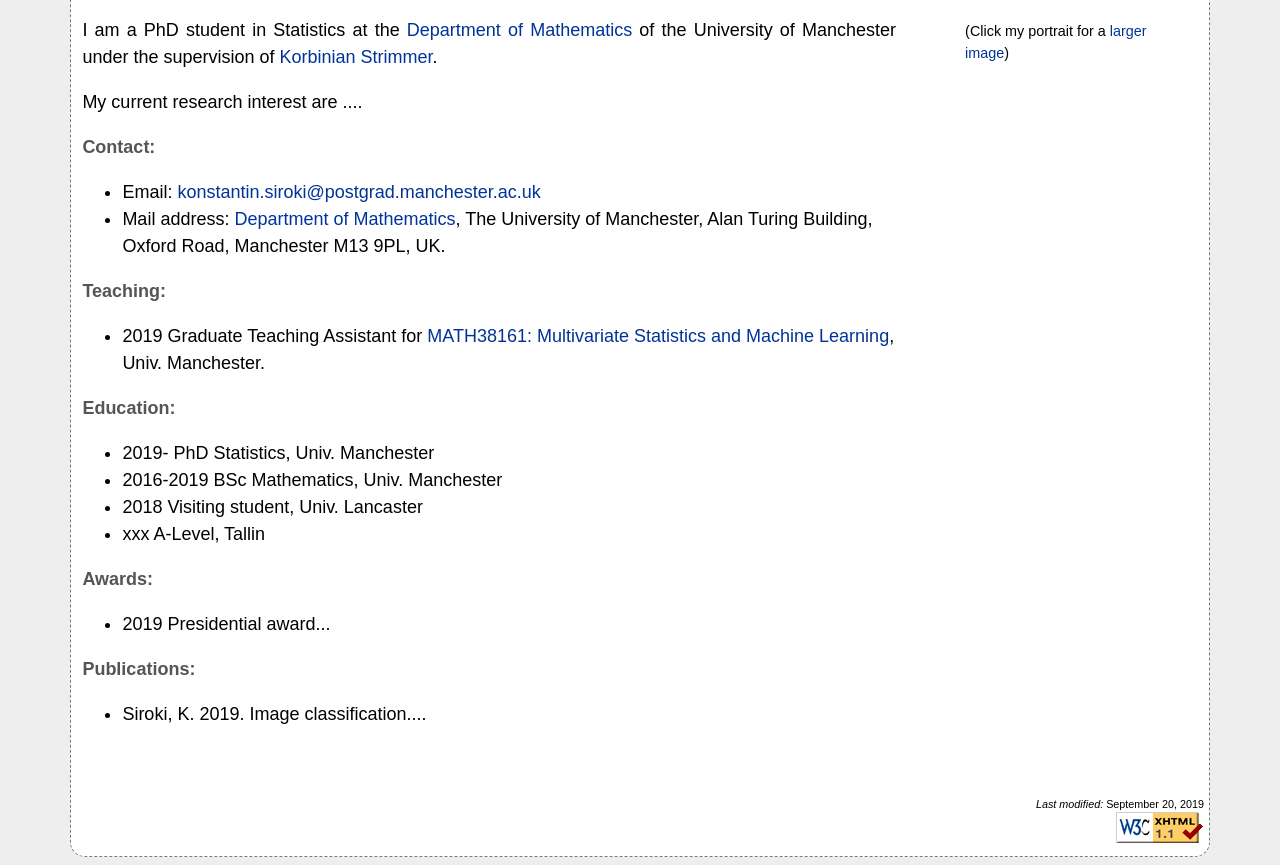
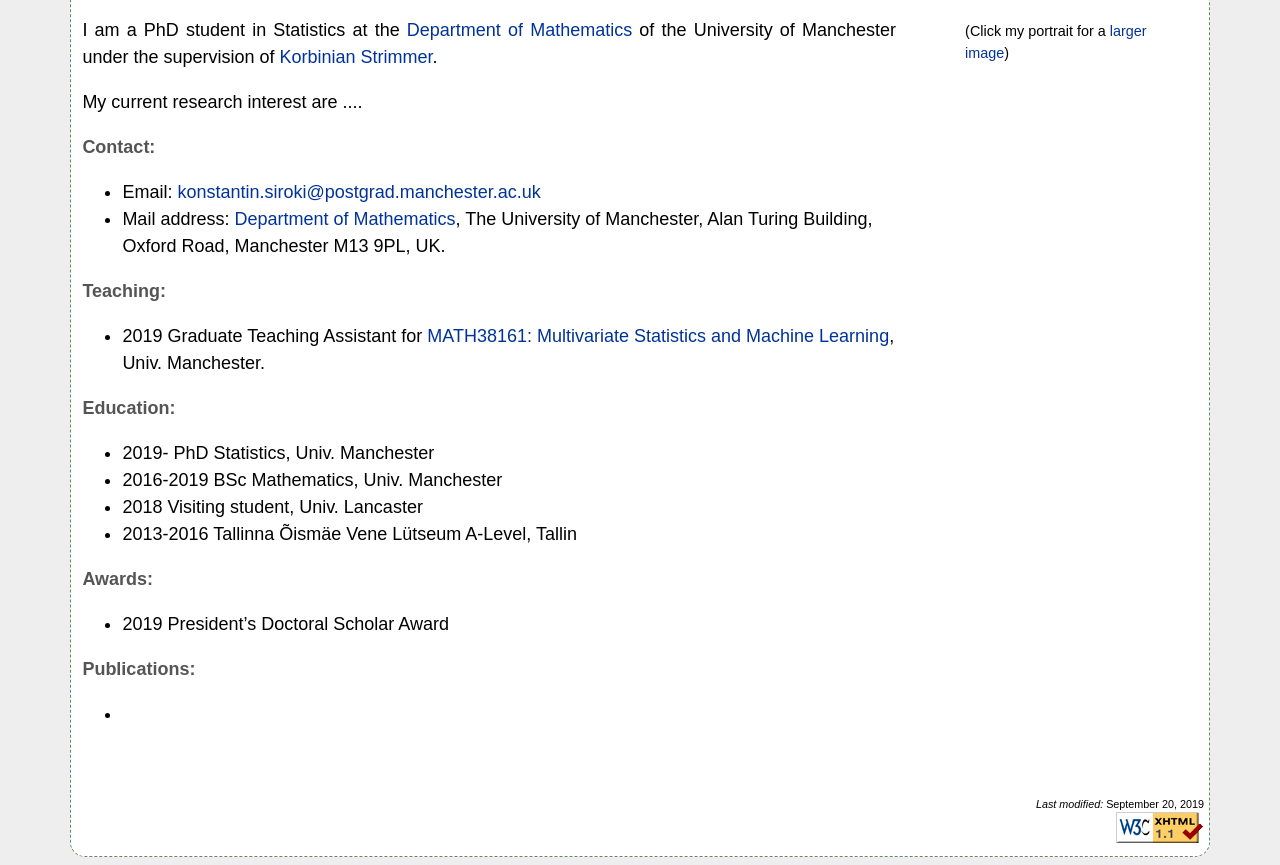
Before and after one commit to konstantinsiroki/konstantinsiroki.github.io, a plain HTML site: page index.html in a window 1280 px wide. Shown: the part 188-1053 px from the top of the page. Drawn offline with Linux system fonts and the light colour scheme.

Commit message:
Update index.html

```diff
--- a/index.html
+++ b/index.html
@@ -102,18 +102,18 @@ Univ. Manchester. </li>
 <li>2019- PhD Statistics, Univ. Manchester </li>
 <li>2016-2019 BSc Mathematics, Univ. Manchester </li>
 <li>2018 Visiting student, Univ. Lancaster </li>
-<li>xxx  A-Level, Tallin</a></li>
+<li>2013-2016 Tallinna Õismäe Vene Lütseum  A-Level, Tallin</a></li>
 
 </ul>
 
 <p><strong>Awards:</strong></p>
 <ul>
-<li>2019  Presidential award...</li>
+<li>2019  President’s Doctoral Scholar Award</li>
 </ul>
 
 <p><strong>Publications:</strong></p>
 <ul>
-<li>Siroki, K. 2019.  Image classification....</li>
+<li></li>
 </ul>
 
 
```
